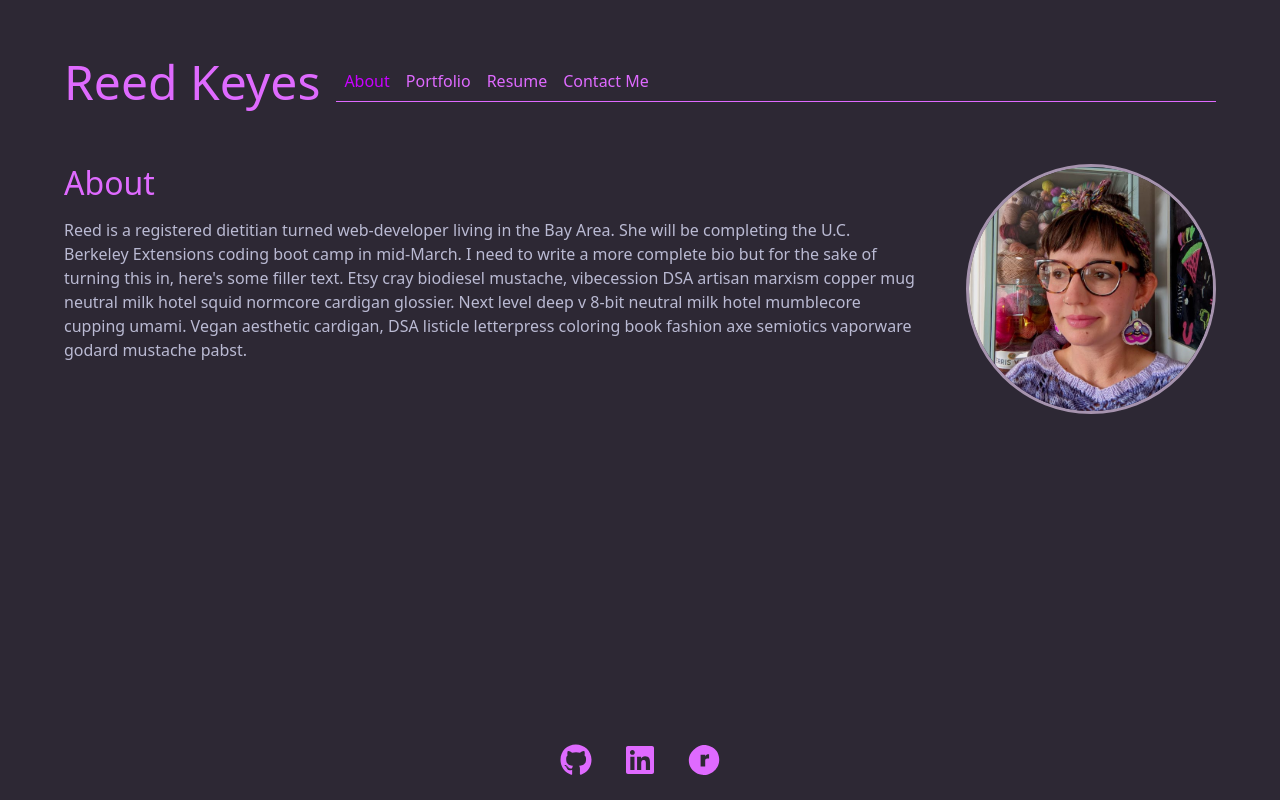
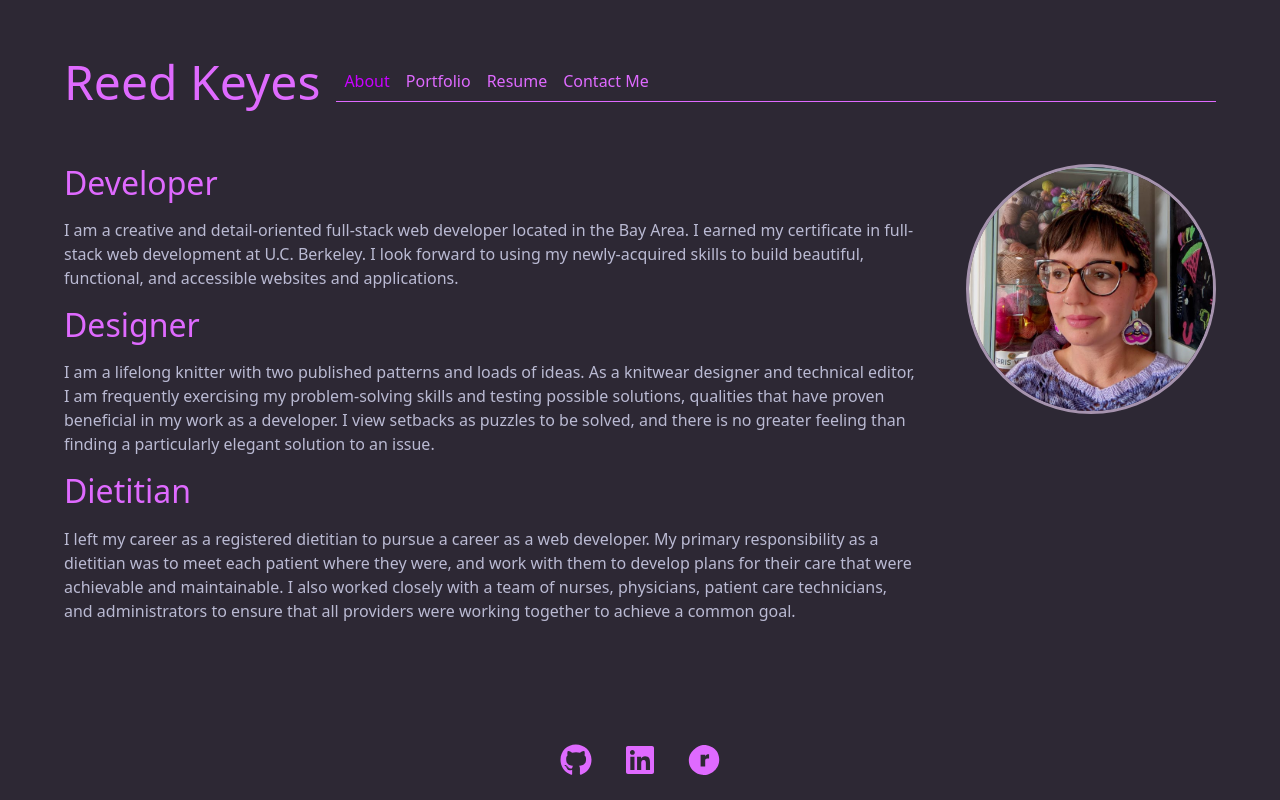
Before and after one commit to rbkeyes/rbk-react-portfolio, a React (Create React App) app: page / in a window 1280 px wide. Built offline with nearby package versions, Linux system fonts and the light colour scheme.

Commit message:
updating about section

```diff
--- a/src/components/pages/About.js
+++ b/src/components/pages/About.js
@@ -6,10 +6,17 @@ export default function About() {
   return (
     <main className='about d-flex justify-content-between'>
       <div className='about-body me-5'>
-      <h2>About</h2>
+      <h2>Developer</h2>
       <p>
-      Reed is a registered dietitian turned web-developer living in the Bay Area. She will be completing the U.C. Berkeley Extensions coding boot camp in mid-March. I need to write a more complete bio but for the sake of turning this in, here's some filler text.
-      Etsy cray biodiesel mustache, vibecession DSA artisan marxism copper mug neutral milk hotel squid normcore cardigan glossier. Next level deep v 8-bit neutral milk hotel mumblecore cupping umami. Vegan aesthetic cardigan, DSA listicle letterpress coloring book fashion axe semiotics vaporware godard mustache pabst.
+        I am a creative and detail-oriented full-stack web developer located in the Bay Area. I earned my certificate in full-stack web development at U.C. Berkeley. I look forward to using my newly-acquired skills to build beautiful, functional, and accessible websites and applications.
+      </p>
+      <h2>Designer</h2>
+      <p>
+        I am a lifelong knitter with two published patterns and loads of ideas. As a knitwear designer and technical editor, I am frequently exercising my problem-solving skills and testing possible solutions, qualities that have proven beneficial in my work as a developer. I view setbacks as puzzles to be solved, and there is no greater feeling than finding a particularly elegant solution to an issue.
+      </p>
+      <h2>Dietitian</h2>
+      <p>
+        I left my career as a registered dietitian to pursue a career as a web developer. My primary responsibility as a dietitian was to meet each patient where they were, and work with them to develop plans for their care that were achievable and maintainable. I also worked closely with a team of nurses, physicians, patient care technicians, and administrators to ensure that all providers were working together to achieve a common goal.
       </p>
       </div>
       <div className='headshot'>
```
